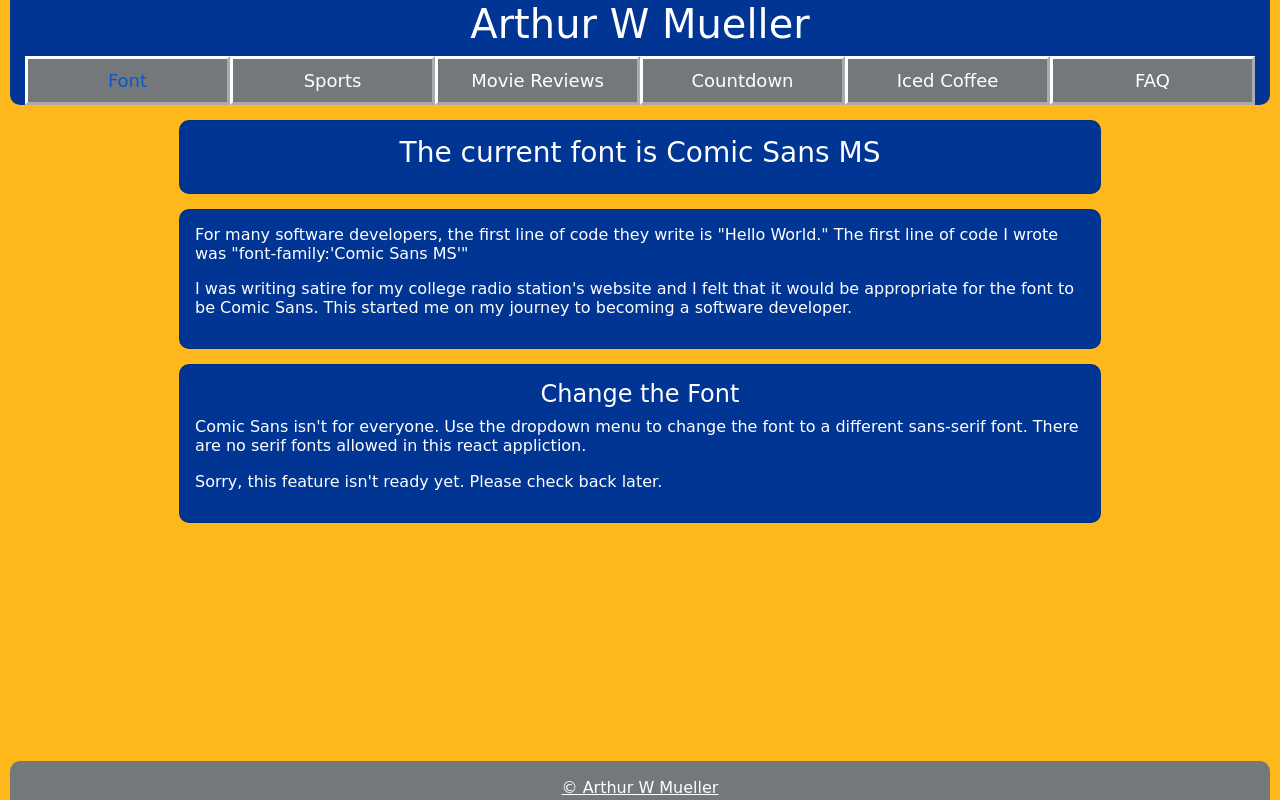
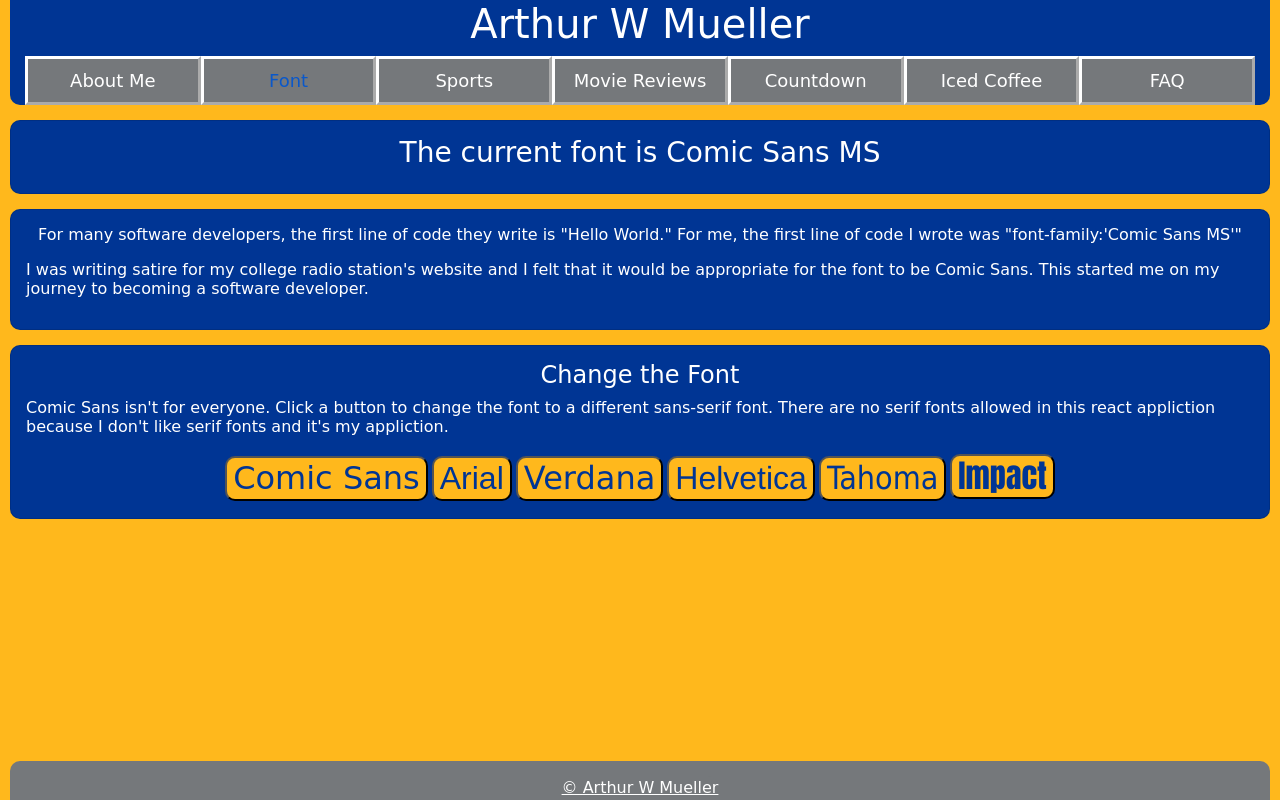
Before and after one commit to arthurwmueller/Portfolio_SPA, a React (Create React App) app in the folder portfolio_spa/: page / in a window 1280 px wide. Both pictures are taken after a click on the button "Font". Built offline with nearby package versions, Linux system fonts and the light colour scheme.

Commit message:
got navbar working, got map working

```diff
--- a/portfolio_spa/package.json
+++ b/portfolio_spa/package.json
@@ -3,6 +3,7 @@
   "version": "0.1.0",
   "private": true,
   "dependencies": {
+    "@canvas-fonts/comic-sans-ms": "^1.0.4",
     "@testing-library/jest-dom": "^5.16.2",
     "@testing-library/react": "^12.1.3",
     "@testing-library/user-event": "^13.5.0",
--- /dev/null
+++ b/portfolio_spa/src/About.js
@@ -0,0 +1,13 @@
+import React from "react";
+
+function About() {
+    return(
+        <div>
+            <card className="card">
+                <h3>About Me</h3>
+            </card>
+        </div>
+    )
+}
+
+export default About;
--- a/portfolio_spa/src/App.css
+++ b/portfolio_spa/src/App.css
@@ -44,8 +44,8 @@
 }
 
 .card {
-  margin-left:15px;
-  margin-right: 15px;
+  margin-left:10px;
+  margin-right: 10px;
   margin-top: 15px;
   margin-bottom: 15px;
   padding-left:15px;
@@ -55,7 +55,9 @@
   background-color: #003594;
   color:white;
   border-radius: 10px;
-  max-width: 922px;
+  display: flex;
+  justify-content: center;
+  align-items: center;
 }
 
 p {
@@ -66,3 +68,23 @@ p {
 .movie-review {
   text-align: left;
 }
+
+.body{
+  display:flex;
+  justify-content:center;
+  align-items: center;
+  flex-direction: column;
+}
+
+.image-card{
+  max-width:922px;
+  margin-right: 10px;
+  margin-left:10px;
+}
+
+.font-button{
+  color:#003594;
+  background-color:#FFB81C;
+  border-radius: 10px;
+  margin:2px;
+}
--- a/portfolio_spa/src/App.js
+++ b/portfolio_spa/src/App.js
@@ -4,31 +4,41 @@ import Nav from './Navbar';
 import Body from './Body';
 
 
-const showView="Font";
-const font="Comic Sans MS";
-const styledFont={"font-family":font}
+
 
 
 class App extends React.Component {
   constructor(props){
     super(props);
+    this.changeView=this.changeView.bind(this);
+    this.changeFont=this.changeFont.bind(this);
+    this.state ={view:"About",font:"Comic Sans MS"};
   }
 
+  changeView(newView){
+    this.setState({view:newView})
+  }
 
-
+  changeFont(newFont){
+    this.setState({font:newFont})
+  }
 
   render(){
-  return (
+    const view=this.state.view;
+    const font=this.state.font;
+    const styledFont={"font-family":font};
+
+    return (
     <div className="App" style={styledFont}>
       <header className="App-header">
         <h1>
           Arthur W Mueller
         </h1>
-        <Nav showView={showView}/>
+        <Nav changeView={this.changeView}/>
       </header>
       <body className="App-Body" style={styledFont}>
         <h2>
-          <Body view={showView} font={font}/>
+          <Body view={view} changeFont={this.changeFont} font={font}/>
         </h2>
       </body>
       <footer className="App-footer fixed-bottom">
--- a/portfolio_spa/src/Body.js
+++ b/portfolio_spa/src/Body.js
@@ -1,4 +1,5 @@
-import React, {useState, Component} from 'react';
+import React from 'react';
+import About from './About';
 import Countdown from './Countdown';
 import FAQ from './FAQ';
 import Font from './Font';
@@ -11,10 +12,15 @@ function Body(props){
 
 
 
-    if(props.view==="Font"){
-    return (
-        <Font font={props.font}/>
-    )} else if(props.view==="Sports"){
+    if(props.view==="About"){
+        return(
+            <About/>
+        )
+    } else if(props.view==="Font"){
+        return (
+            <Font font={props.font} changeFont={props.changeFont}/>
+        )
+} else if(props.view==="Sports"){
         return (
             <Sports/>
         )
--- a/portfolio_spa/src/Font.js
+++ b/portfolio_spa/src/Font.js
@@ -2,21 +2,41 @@ import React from "react";
 
 function Font(props) {
 
+    const comicSans ="Comic Sans MS";
+    const styledComicSans={"font-family":comicSans};
+    const arial ="Arial";
+    const styledArial={"font-family":arial};
+    const verdana="Verdana";
+    const styledVerdana={"font-family":verdana};
+    const helvetica="Helvetica";
+    const styledHelvetica={"font-family":helvetica};
+    const tahoma="Tahoma";
+    const styledTahoma={"font-family":tahoma};
+    const impact="Impact";
+    const styledImpact={"font-family":impact};
+
     return(
         <div>
-            <card className="card mx-auto">
+            <card className="card">
                 <h3>The current font is {props.font}</h3>
             </card>
-            <card className="card mx-auto">
-                <p>For many software developers, the first line of code they write is "Hello World." The first line of code I wrote was "font-family:'Comic Sans MS'"</p>
+            <card className="card">
+                <p>For many software developers, the first line of code they write is "Hello World." For me, the first line of code I wrote was "font-family:'Comic Sans MS'"</p>
                 <p>I was writing satire for my college radio station's website and I felt that it would be appropriate for the font to be Comic Sans. This started me on my journey to becoming a software developer.</p>
             </card>
-            <card className="card mx-auto">
+            <card className="card">
                 <h4>
                     Change the Font
                 </h4>
-                <p>Comic Sans isn't for everyone. Use the dropdown menu to change the font to a different sans-serif font. There are no serif fonts allowed in this react appliction.</p>
-                <p>Sorry, this feature isn't ready yet. Please check back later.</p>
+                <p>Comic Sans isn't for everyone. Click a button to change the font to a different sans-serif font. There are no serif fonts allowed in this react appliction because I don't like serif fonts and it's my appliction.</p>
+                <div className="button-bank">
+                    <button className="font-button" onClick={()=>props.changeFont("Comic Sans MS")} style={styledComicSans}>Comic Sans</button>
+                    <button className="font-button" onClick={()=>props.changeFont("Arial")} style={styledArial}>Arial</button>
+                    <button className="font-button" onClick={()=>props.changeFont("Verdana")} style={styledVerdana}>Verdana</button>
+                    <button className="font-button" onClick={()=>props.changeFont("Helvetica")} style={styledHelvetica}>Helvetica</button>
+                    <button className="font-button" onClick={()=>props.changeFont("Tahoma")} style={styledTahoma}>Tahoma</button>
+                    <button className="font-button" onClick={()=>props.changeFont("Impact")} style={styledImpact}>Impact</button>
+                </div>
             </card>
         </div>
     )
--- a/portfolio_spa/src/Navbar.js
+++ b/portfolio_spa/src/Navbar.js
@@ -11,12 +11,13 @@ const Nav = props => {
           <span className="navbar-toggler-icon"></span>
           </button>
           <div className={`${isNavCollapsed ? 'collapse' : ''} navbar-collapse`} id="navbarCollapse">
-            <button onClick={props.showFont} className="nav-item nav-link">Font</button>
-            <button onClick={props.showSports} className="nav-item nav-link">Sports</button>
-            <button onClick={props.showMovies} className="nav-item nav-link">Movie Reviews</button>
-            <button onClick={props.showCountdown} className="nav-item nav-link">Countdown</button>
-            <button onClick={props.showIcedCoffee} className="nav-item nav-link">Iced Coffee</button>
-            <button onClick={props.showFAQ} className="nav-item nav-link">FAQ</button>
+            <button onClick={()=>props.changeView("About")} className="nav-item nav-link">About Me</button>
+            <button onClick={()=>props.changeView("Font")} className="nav-item nav-link">Font</button>
+            <button onClick={()=>props.changeView("Sports")} className="nav-item nav-link">Sports</button>
+            <button onClick={()=>props.changeView("Movies")} className="nav-item nav-link">Movie Reviews</button>
+            <button onClick={()=>props.changeView("Countdown")} className="nav-item nav-link">Countdown</button>
+            <button onClick={()=>props.changeView("IcedCoffee")} className="nav-item nav-link">Iced Coffee</button>
+            <button onClick={()=>props.changeView("FAQ")} className="nav-item nav-link">FAQ</button>
           </div>
         </nav>
     );
```
Also changed, not shown: portfolio_spa/src/Sports.js (+23 -22 lines), 1 other file (tests, documents, lock files or other folders).
